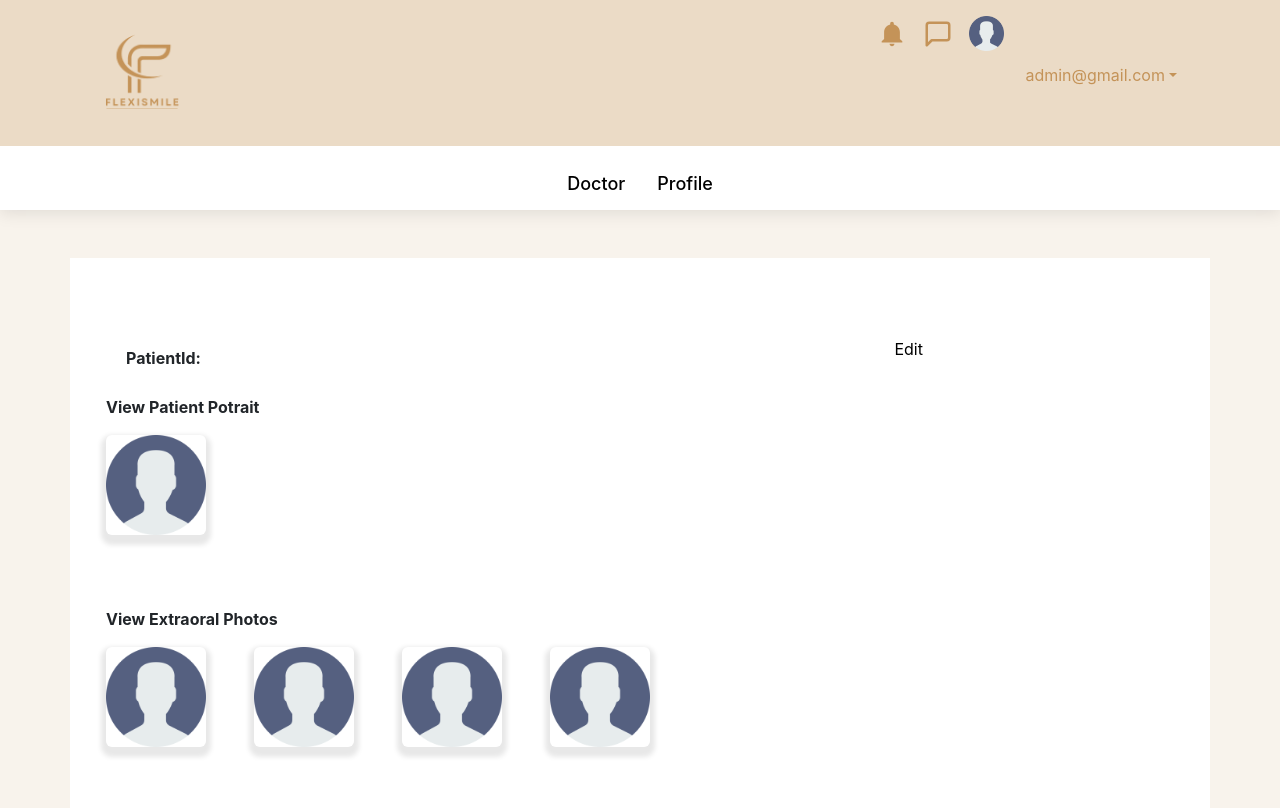
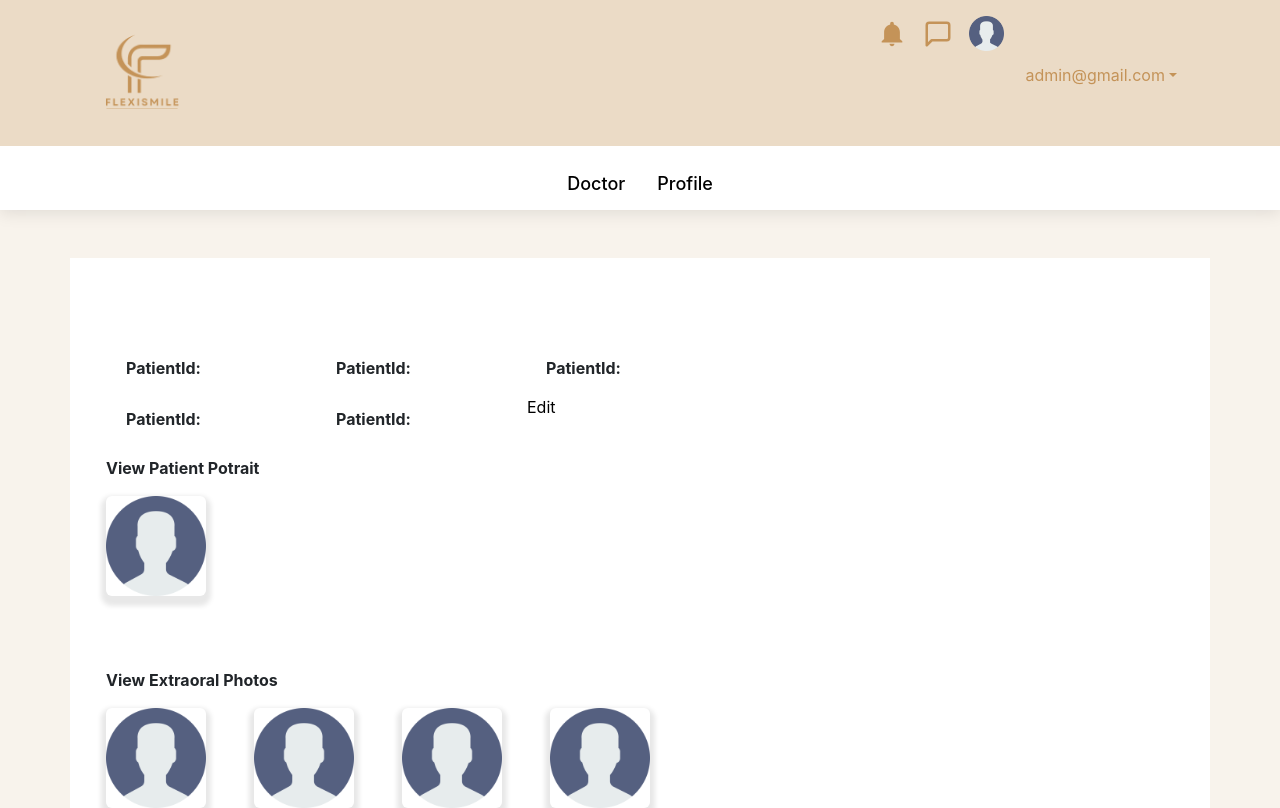
Before and after one commit to Infintrix-Global/flexaligner, a React (Create React App) app: page /patient-details in a window 1280 px wide. Shown: the top 808 px of the page. Built offline with nearby package versions, Linux system fonts and the light colour scheme; no server answers.

Commit message:
editable

```diff
--- a/src/Admin/Pages/PatientDetails.js
+++ b/src/Admin/Pages/PatientDetails.js
@@ -167,10 +167,18 @@ function PatientList() {
           <Row className="mt-5 mb-5 p-4" style={{ backgroundColor: "white" }}>
             <Col className="mt-5">
               <Row>
-                <table>
+                <table style={{width: "40em"}}>
                   <tr>
-                    <th>PatientId:</th>
-                    <td contentEditable="false">{patient[0]?.PatientId}</td>
+                    <th style={{width:"110px", wordWrap:"break-word",display:"inline-block",marginTop:"10px"}}>PatientId:</th>
+                    <td contentEditable="false" style={{width:"100px", wordWrap:"break-word",display:"inline-block",marginTop:"10px"}}>{patient[0]?.PatientId}</td>
+                    <th style={{width:"110px", wordWrap:"break-word",display:"inline-block",marginTop:"10px"}}>PatientId:</th>
+                    <td contentEditable="false" style={{width:"100px", wordWrap:"break-word",display:"inline-block",marginTop:"10px"}}>{patient[0]?.PatientId}</td>
+                    <th style={{width:"110px", wordWrap:"break-word",display:"inline-block",marginTop:"10px"}}>PatientId:</th>
+                    <td contentEditable="false" style={{width:"100px", wordWrap:"break-word",display:"inline-block",marginTop:"10px"}}>{patient[0]?.PatientId}</td>
+                    <th style={{width:"110px", wordWrap:"break-word",display:"inline-block",marginTop:"10px"}}>PatientId:</th>
+                    <td contentEditable="false" style={{width:"100px", wordWrap:"break-word",display:"inline-block",marginTop:"10px"}}>{patient[0]?.PatientId}</td>
+                    <th style={{width:"110px", wordWrap:"break-word",display:"inline-block",marginTop:"10px"}}>PatientId:</th>
+                    <td contentEditable="false" style={{width:"100px", wordWrap:"break-word",display:"inline-block",marginTop:"10px"}}>{patient[0]?.PatientId}</td>
                   <Button variant="" className="action-i edit editbtn">
                     Edit
                   </Button>
```
